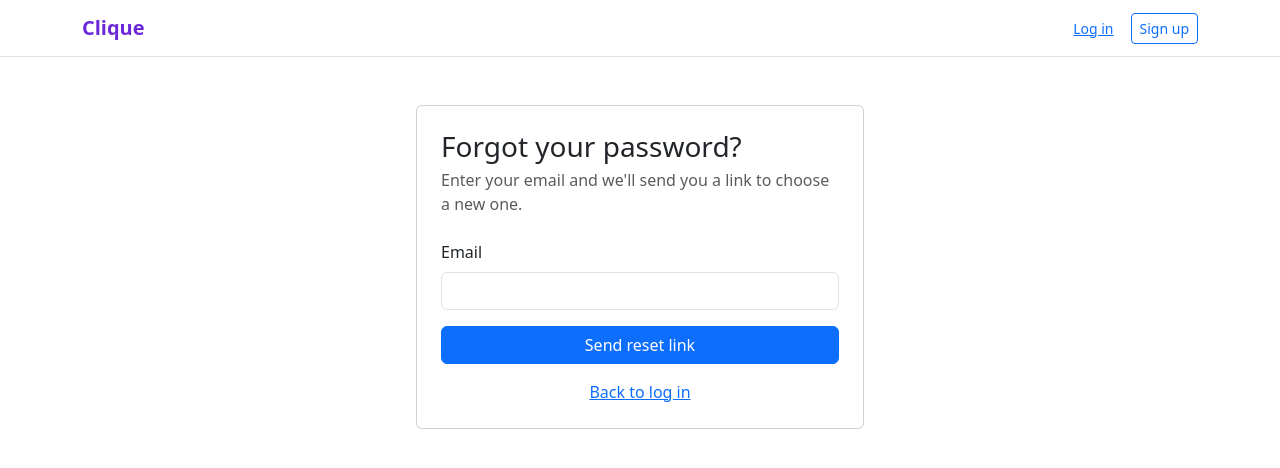
After one commit to 650buxks/Inner-Circle, a Django app: page /accounts/password-reset/ in a window 1280 px wide. The commit adds this page. Shown: the top 468 px of the page. Run offline with Django 5.2, Linux system fonts and the light colour scheme; parts of the project's set-up code (start-up, migrations or seed data) failed here and were passed over.

Commit message:
Add password reset by email

```diff
--- a/accounts/forms.py
+++ b/accounts/forms.py
@@ -2,6 +2,8 @@ from django import forms
 from django.contrib.auth.forms import (
     AuthenticationForm,
     PasswordChangeForm,
+    PasswordResetForm,
+    SetPasswordForm,
     UserCreationForm,
 )
 
@@ -127,3 +129,11 @@ class DeleteAccountForm(PasswordCheckMixin, StyledFormMixin, forms.Form):
         label="Type your password to confirm",
         widget=forms.PasswordInput,
     )
+
+
+class ResetRequestForm(StyledFormMixin, PasswordResetForm):
+    """Django's "email me a reset link" form, with Bootstrap styling."""
+
+
+class NewPasswordForm(StyledFormMixin, SetPasswordForm):
+    """Django's "choose a new password" form, with Bootstrap styling."""
--- /dev/null
+++ b/accounts/templates/accounts/emails/password_reset_subject.txt
@@ -0,0 +1 @@
+Reset your Clique password
--- a/accounts/templates/accounts/login.html
+++ b/accounts/templates/accounts/login.html
@@ -26,6 +26,9 @@
         <label class="form-label" for="{{ form.password.id_for_label }}">{{ form.password.label }}</label>
         {{ form.password }}
       </div>
+      <p class="text-end small mb-3">
+        <a href="{% url 'accounts:password_reset' %}">Forgot password?</a>
+      </p>
 
       <div class="form-check mb-3">
         {{ form.remember_me }}
--- /dev/null
+++ b/accounts/templates/accounts/password_reset.html
@@ -0,0 +1,22 @@
+{% extends "base.html" %}
+
+{% block title %}Forgot password · Clique{% endblock %}
+
+{% block content %}
+<div class="card mx-auto" style="max-width: 28rem;">
+  <div class="card-body p-4">
+    <h1 class="h3 mb-1">Forgot your password?</h1>
+    <p class="text-body-secondary mb-4">Enter your email and we'll send you a link to choose a new one.</p>
+
+    <form method="post" novalidate>
+      {% csrf_token %}
+      {% for field in form %}{% include "accounts/_field.html" %}{% endfor %}
+      <button type="submit" class="btn btn-primary w-100">Send reset link</button>
+    </form>
+
+    <p class="text-center mt-3 mb-0">
+      <a href="{% url 'accounts:login' %}">Back to log in</a>
+    </p>
+  </div>
+</div>
+{% endblock %}
--- a/accounts/urls.py
+++ b/accounts/urls.py
@@ -16,4 +16,24 @@ urlpatterns = [
     path("settings/password/", views.change_password, name="change_password"),
     path("settings/ai/", views.update_ai_settings, name="ai_settings"),
     path("settings/delete/", views.delete_account, name="delete_account"),
+    path(
+        "password-reset/",
+        views.ResetRequestView.as_view(),
+        name="password_reset",
+    ),
+    path(
+        "password-reset/sent/",
+        views.ResetSentView.as_view(),
+        name="password_reset_done",
+    ),
+    path(
+        "password-reset/<uidb64>/<token>/",
+        views.ResetConfirmView.as_view(),
+        name="password_reset_confirm",
+    ),
+    path(
+        "password-reset/complete/",
+        views.ResetCompleteView.as_view(),
+        name="password_reset_complete",
+    ),
 ]
--- a/accounts/views.py
+++ b/accounts/views.py
@@ -1,8 +1,15 @@
 from django.contrib import messages
 from django.contrib.auth import login, logout, update_session_auth_hash
 from django.contrib.auth.decorators import login_required
-from django.contrib.auth.views import LoginView
+from django.contrib.auth.views import (
+    LoginView,
+    PasswordResetCompleteView,
+    PasswordResetConfirmView,
+    PasswordResetDoneView,
+    PasswordResetView,
+)
 from django.shortcuts import get_object_or_404, redirect, render
+from django.urls import reverse_lazy
 from django.views.decorators.http import require_POST
 
 from .forms import (
@@ -11,7 +18,9 @@ from .forms import (
     ChangePasswordForm,
     DeleteAccountForm,
     LoginForm,
+    NewPasswordForm,
     ProfileForm,
+    ResetRequestForm,
     SignUpForm,
 )
 from .models import User
@@ -137,3 +146,38 @@ def delete_account(request):
         messages.success(request, "Your account has been deleted.")
         return redirect("core:home")
     return settings_page(request, delete_form=form)
+
+
+# --- Forgot password ----------------------------------------------------
+# Django has a view for each of the four steps. We only choose our own
+# templates and forms, and point each step at the next one.
+
+
+class ResetRequestView(PasswordResetView):
+    """Step 1: type your email and we send you a reset link."""
+
+    template_name = "accounts/password_reset.html"
+    form_class = ResetRequestForm
+    email_template_name = "accounts/emails/password_reset.txt"
+    subject_template_name = "accounts/emails/password_reset_subject.txt"
+    success_url = reverse_lazy("accounts:password_reset_done")
+
+
+class ResetSentView(PasswordResetDoneView):
+    """Step 2: "Check your email"."""
+
+    template_name = "accounts/password_reset_done.html"
+
+
+class ResetConfirmView(PasswordResetConfirmView):
+    """Step 3: the link from the email opens this page to pick a password."""
+
+    template_name = "accounts/password_reset_confirm.html"
+    form_class = NewPasswordForm
+    success_url = reverse_lazy("accounts:password_reset_complete")
+
+
+class ResetCompleteView(PasswordResetCompleteView):
+    """Step 4: "Your password has been changed"."""
+
+    template_name = "accounts/password_reset_complete.html"
```
Also changed, not shown: accounts/templates/accounts/emails/password_reset.txt (added, +11 -0 lines), accounts/templates/accounts/password_reset_complete.html (added, +13 -0 lines), accounts/templates/accounts/password_reset_confirm.html (added, +22 -0 lines), accounts/templates/accounts/password_reset_done.html (added, +13 -0 lines), accounts/tests.py (+79 -0 lines), config/settings.py (+14 -0 lines).
